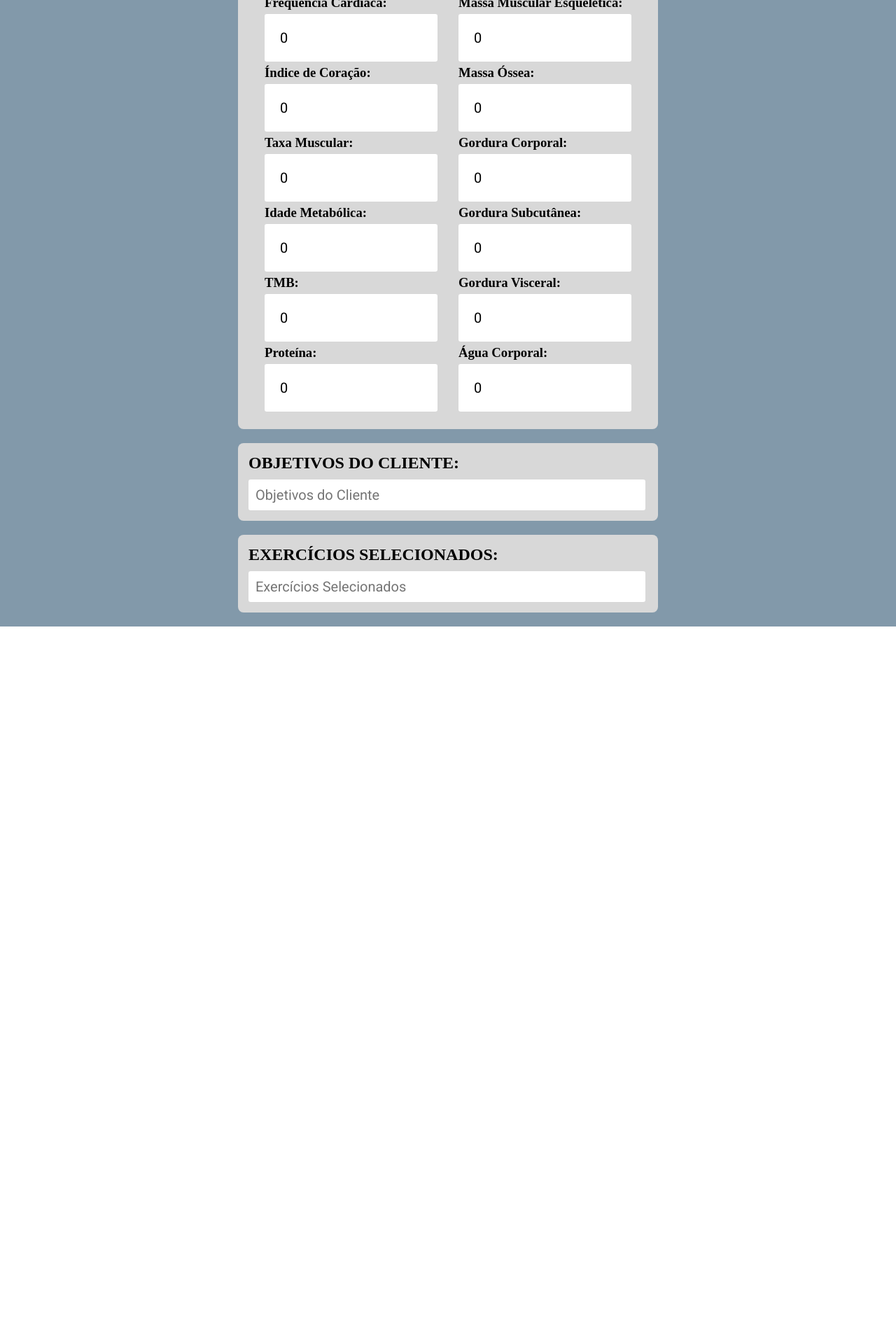
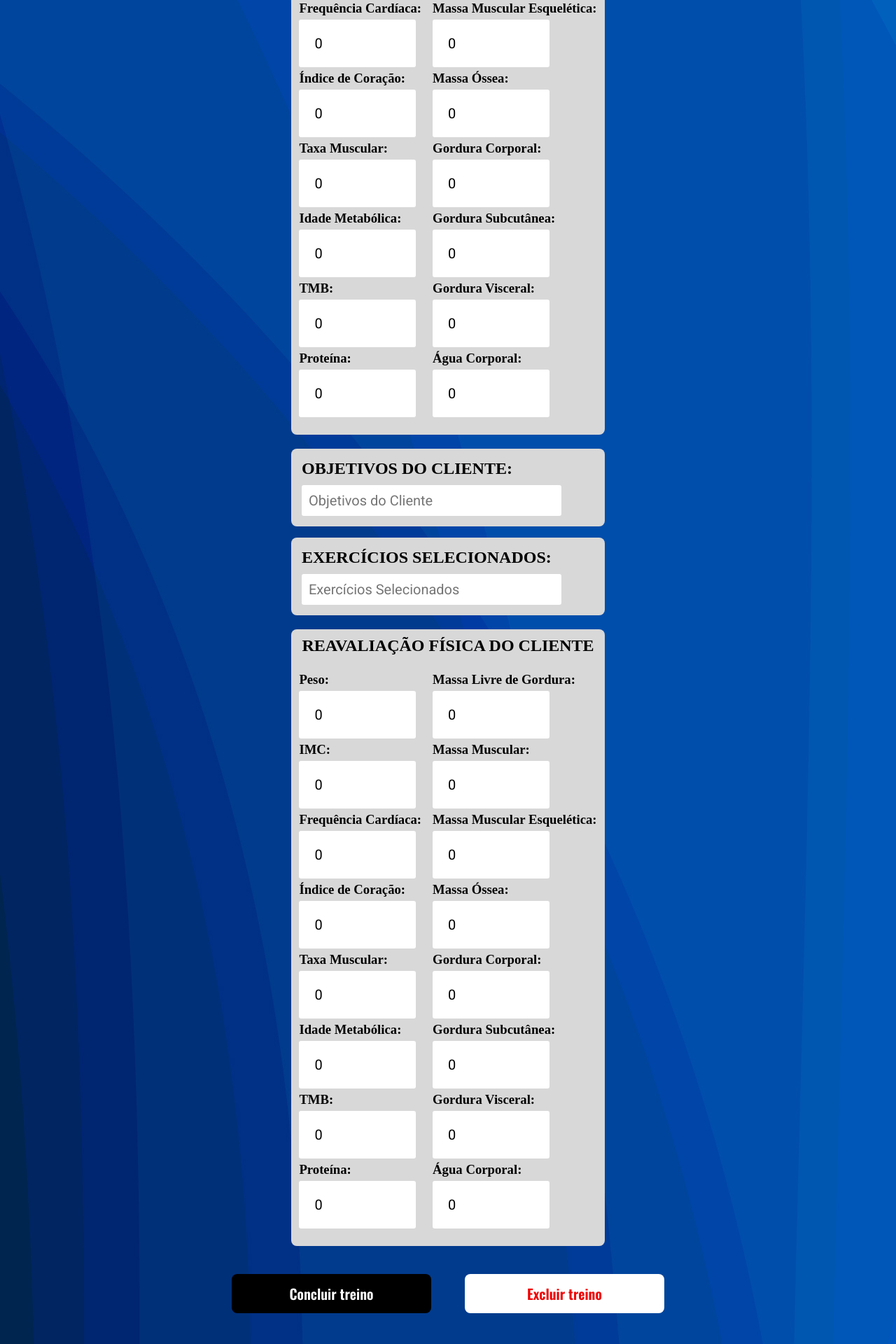
Before and after one commit to GuilhermeFio/Athenas, a React (Create React App) app in the folder frontend/: page /treinoCliente in a window 1280 px wide. Shown: the part 792-2712 px from the top of the page at 70% size. Before the commit the page ends 1687 px from the top, so only its background shows below. Built offline with nearby package versions, Linux system fonts and the light colour scheme.

Commit message:
Medidas ajustadas e algumas modificações nas páginas

```diff
--- a/frontend/src/index.scss
+++ b/frontend/src/index.scss
@@ -93,8 +93,8 @@ button {
     background-color: #fff;
     min-width: 285px;
     padding: 12px;
-    margin-left: 260px;
-    margin-top: 11px;
+   // margin-left: 260px;
+   // margin-top: 11px;
     border: none;
 
 }
--- a/frontend/src/pages/AdicionarTreino/index.jsx
+++ b/frontend/src/pages/AdicionarTreino/index.jsx
@@ -95,7 +95,7 @@ export default function AdicionarTreino() {
 
         <div className='secaomae'>
 
-          <h2>ADICIONAR NOVO TREINO</h2>
+          <h2 className='titulo'>ADICIONAR NOVO TREINO</h2>
 
           <div className='secaoCliente'>
               <img className='avatar' src='/assets/images/avatarfoto.png'/>
--- a/frontend/src/pages/horariosTreinos/index.scss
+++ b/frontend/src/pages/horariosTreinos/index.scss
@@ -24,6 +24,7 @@
             flex-direction: column;
             justify-content: center;
             gap: 2vh;
+
 
             .irAddTreino{
                 display: flex;
--- a/frontend/src/pages/loginUsuario/index.scss
+++ b/frontend/src/pages/loginUsuario/index.scss
@@ -14,6 +14,7 @@
 
             color: #ffffff;
             position: absolute;
+            padding: 22px;
         }
 
         #voltar:hover {
--- a/frontend/src/pages/treinoCliente/index.jsx
+++ b/frontend/src/pages/treinoCliente/index.jsx
@@ -11,12 +11,14 @@ export default function InfoClientes (){
 
     const navigate = useNavigate();
 
+    //INFOCLIENTE
     const[nomeCliente, setNomeCliente] = useState('');
     const[dataNascimento, setDataNascimento] = useState('');
     const[idadeCliente, setIdadeCliente] = useState('');
     const[numCliente, setNumCliente] = useState('');
     const[dataTreino, setDataTreino] = useState('');
 
+    //AVALIAÇÃO
     const[peso, setPeso] = useState(0);
     const[imc, setImc] = useState(0);
     const[freqCard, setFreqCard] = useState(0);
@@ -33,6 +35,24 @@ export default function InfoClientes (){
     const[gordSub, setGordSub] = useState(0);
     const[gordVis, setGordVis] = useState(0);
     const[aguaCorp, setAguaCorp] = useState(0);
+
+    //REAVALIAÇÃO
+    const[peso2, setPeso2] = useState(0);
+    const[imc2, setImc2] = useState(0);
+    const[freqCard2, setFreqCard2] = useState(0);
+    const[indcCoracao2, setIndcCoracao2] = useState(0);
+    const[taxaMuscular2, setTaxaMuscular2] = useState(0);
+    const[iddMetabolica2, setIddMetabolica2] = useState(0);
+    const[taxaMetBasal2, setTaxaMetBasal2] = useState(0);
+    const[proteina2, setProteina2] = useState(0);
+    const[massaLivGord2, setMassaLivGord2] = useState(0);
+    const[massaMusc2, setMassaMusc2] = useState(0);
+    const[massaMuscEsq2, setMassaMuscEsq2] = useState(0);
+    const[massaOssea2, setMassaOssea2] = useState(0);
+    const[gordCorp2, setGordCorp2] = useState(0);
+    const[gordSub2, setGordSub2] = useState(0);
+    const[gordVis2, setGordVis2] = useState(0);
+    const[aguaCorp2, setAguaCorp2] = useState(0);
 
     const[objetivos, setObjetivos] = useState('');
     const[exercicios, setExercicios] = useState('');
@@ -57,9 +77,6 @@ export default function InfoClientes (){
 
     }
 
-
-
-
     return (
         <div className="pagina-treino-cliente">
 
@@ -72,11 +89,11 @@ export default function InfoClientes (){
             <div className='secaoCliente'>
                 <img className='avatar' src='/assets/images/avatarfoto.png'/>
                 <div className="infosCliente">
-                      <h3>Nome do cliente: <input type='text' placeholder='Nome do cliente' value={nomeCliente} onChange={e => setNomeCliente(e.target.value)}/></h3>
-                      <h3>Data de nascimento: <input type='text' placeholder='Data de nascimento' value={dataNascimento} onChange={e => setDataNascimento(e.target.value)}/></h3>
-                      <h3>Idade do cliente: <input type='text' placeholder='Idade do cliente' value={idadeCliente} onChange={e => setIdadeCliente(e.target.value)}/></h3>
-                      <h3>Telefone/Celular do cliente: <input type='text' placeholder='Número do cliente' value={numCliente} onChange={e => setNumCliente(e.target.value)}/></h3>
-                      <h3>Data e horário do treino: <input type='text' placeholder='Data e horário do treino' value={dataTreino} onChange={e => setDataTreino(e.target.value)}/></h3>
+                      <h3>Nome do cliente: <h4 value={nomeCliente} onChange={e => setNomeCliente(e.target.value)}/> </h3>
+                      <h3>Data de nascimento: <h4 value={dataNascimento} onChange={e => setDataNascimento(e.target.value)}/></h3>
+                      <h3>Idade do cliente: <h4 value={idadeCliente} onChange={e => setIdadeCliente(e.target.value)}/></h3>
+                      <h3>Telefone/Celular do cliente: <h4 value={numCliente} onChange={e => setNumCliente(e.target.value)}/></h3>
+                      <h3>Data e horário do treino: <h4 value={dataTreino} onChange={e => setDataTreino(e.target.value)}/></h3>
                 </div>
             </div>
 
@@ -148,6 +165,70 @@ export default function InfoClientes (){
                     <input type='text' placeholder='Exercícios Selecionados' value={exercicios} onChange={e => setExercicios(e.target.value)}/>
                 </div>
             </div>
+
+
+            <div className="tabReavaliacao">
+                <h2>REAVALIAÇÃO FÍSICA DO CLIENTE</h2>
+
+                <div className="dadosFisicos">
+                    <div className="dados1">
+                        <h3>Peso:</h3>
+                        <input type='text' value={peso2} onChange={e => setPeso2(e.target.value)}/>
+
+                        <h3>IMC:</h3>
+                        <input type='text' placeholder='Índice de Massa Corporal' value={imc2} onChange={e => setImc2(e.target.value)}/>
+
+                        <h3>Frequência Cardíaca:</h3>
+                        <input type='text' placeholder='Frequência Cardíaca' value={freqCard2} onChange={e => setFreqCard2(e.target.value)}/>
+
+                        <h3>Índice de Coração:</h3>
+                        <input type='text' placeholder='Índice de Coração' value={indcCoracao2} onChange={e => setIndcCoracao2(e.target.value)}/>
+
+                        <h3>Taxa Muscular:</h3>
+                        <input type='text' placeholder='Taxa Muscular' value={taxaMuscular2} onChange={e => setTaxaMuscular2(e.target.value)}/>
+
+                        <h3>Idade Metabólica:</h3>
+                        <input type='text' placeholder='Idade Metabólica' value={iddMetabolica2} onChange={e => setIddMetabolica2(e.target.value)}/>
+
+                        <h3>TMB:</h3>
+                        <input type='text' placeholder='Taxa Metabólica Basal (TMB)' value={taxaMetBasal2} onChange={e => setTaxaMetBasal2(e.target.value)}/>
+
+                        <h3>Proteína:</h3>
+                        <input type='text' placeholder='' value={proteina2} onChange={e => setProteina2(e.target.value)}/>
+                    </div>
+
+                    <div className="dados2">
+                        <h3>Massa Livre de Gordura:</h3>
+                        <input type='text' placeholder='Massa Livre de Gordura' value={massaLivGord2} onChange={e => setMassaLivGord2(e.target.value)}/>
+
+                        <h3>Massa Muscular:</h3>
+                        <input type='text' placeholder='Massa Muscular' value={massaMusc2} onChange={e => setMassaMusc2(e.target.value)}/>
+
+                        <h3>Massa Muscular Esquelética:</h3>
+                        <input type='text' placeholder='Massa Muscular Esquelética' value={massaMuscEsq2} onChange={e => setMassaMuscEsq2(e.target.value)}/>
+
+                        <h3>Massa Óssea:</h3>
+                        <input type='text' placeholder='Massa Óssea' value={massaOssea2} onChange={e => setMassaOssea2(e.target.value)}/>
+
+                        <h3>Gordura Corporal:</h3>
+                        <input type='text' placeholder='Gordura Corporal' value={gordCorp2} onChange={e => setGordCorp2(e.target.value)}/>
+
+                        <h3>Gordura Subcutânea:</h3>
+                        <input type='text' placeholder='Gordura Subcutânea' value={gordSub2} onChange={e => setGordSub2(e.target.value)}/>
+
+                        <h3>Gordura Visceral:</h3>
+                        <input type='text' placeholder='Gordura Visceral' value={gordVis2} onChange={e => setGordVis2(e.target.value)}/>
+
+                        <h3>Água Corporal:</h3>
+                        <input type='text' placeholder='Água Corporal' value={aguaCorp2} onChange={e => setAguaCorp2(e.target.value)}/>
+                    </div>
+                </div>
+            </div>
+                    <div className='botoes'>
+                    <button className='concluir'> Concluir treino </button>
+                    <button className='excluir'> Excluir treino </button>
+                    </div>
+
           </div>
         </div>
       );
--- a/frontend/src/pages/treinoCliente/index.scss
+++ b/frontend/src/pages/treinoCliente/index.scss
@@ -1,5 +1,5 @@
 .pagina-treino-cliente{
-    background-color: #8299AA;
+    background-image: url('../../../public/assets/images/fundo.jpg');
 
     .secaomae{
         display: flex;
@@ -7,7 +7,12 @@
         justify-content: center;
         align-items: center;
         gap: 20px;
-        padding: 20px;
+        padding: 3vh;
+
+        h2{
+            color: #ffffff;
+                 }
+
 
         .secaoCliente{
             display: flex;
@@ -21,30 +26,37 @@
                 display: flex;
                 flex-direction: column;
                 background-color: #d8d8d8;
+                min-width: 25vw;
+                gap: 4vh;
+                padding: 5%;
+                border-radius: 4px;
             }
         }
-
 
         .tabAvaliacao{
             display: flex;
             flex-direction: column;
             justify-content: center;
             align-items: center;
-            width: 600px;
+            width: 35vw;
             background-color: #d8d8d8;
             padding: 10px;
-            gap: 20px;
+            gap: 3vh;
             border-radius: 8px;
+
+            h2{
+           color: #000;
+            }
 
             .dadosFisicos{
                 display: flex;
                 flex-direction: row;
                 justify-content: center;
-                gap: 30px;
+                gap: 2vh;
                 padding-bottom: 15px;
 
                 input{
-                    width: 247px;
+                    width: 13vw;
                     border-radius: 3px;
                     outline: none;
                 }
@@ -66,10 +78,10 @@
         .detalhesTreino{
             display: flex;
             flex-direction: column;
-            gap: 20px;
+            gap: 2vh;
 
             input{
-                width: 567px;
+                width: 29vw;
                 border-radius: 3px;
                 outline: none;
                 padding: 10px;
@@ -78,21 +90,98 @@
             .objetivosTreino{
                 display: flex;
                 flex-direction: column;
-                width: 600px;
+                width: 35vw;
                 background-color: #d8d8d8;
                 border-radius: 8px;
                 padding: 15px;
                 gap: 10px;
+
+                h2{
+                color: #000;
+                }
             }
             .exerciciosTreino{
                 display: flex;
                 flex-direction: column;
-                width: 600px;
+                width: 35vw;
                 background-color: #d8d8d8;
                 border-radius: 8px;
                 padding: 15px;
                 gap: 10px;
+
+                h2{
+                    color: #000;
+                 }
             }
         }
+
+        .tabReavaliacao{
+            display: flex;
+            flex-direction: column;
+            justify-content: center;
+            align-items: center;
+            width: 35vw;
+            background-color: #d8d8d8;
+            padding: 10px;
+            gap: 3vh;
+            border-radius: 8px;
+
+            h2{
+           color: #000;
+
+            }
+
+            .dadosFisicos{
+                display: flex;
+                flex-direction: row;
+                justify-content: center;
+                gap: 2vh;
+                padding-bottom: 15px;
+
+                input{
+                    width: 13vw;
+                    border-radius: 3px;
+                    outline: none;
+                }
+
+                .dados1{
+                    display: flex;
+                    flex-direction: column;
+                    gap: 5px;
+                }
+
+                .dados2{
+                    display: flex;
+                    flex-direction: column;
+                    gap: 5px;
+                }
+            }
+        }
+
+        .botoes{
+            display: flex;
+            flex-direction: row;
+            gap: 6vh;
+            padding: 20px;
+
+            .concluir{
+                background-color: #000;
+                color: #ffffff;
+                align-self: center;
+                padding: 13px;
+                font: 600 2.5vh 'Oswald' ;
+           }
+
+           .excluir{
+
+             background-color: #ffffff;
+             color: #f00000;
+             align-self: center;
+             padding: 13px;
+             font: 600 2.5vh 'Oswald';
+
+           }
+        }
+
     }
 }
```
Also changed, not shown: frontend/src/pages/AdicionarTreino/index.scss (+17 -13 lines), frontend/src/pages/treinosFinalPend/index.scss (+12 -4 lines), frontend/src/pages/landingPage/index.jsx (line endings or trailing spaces).
